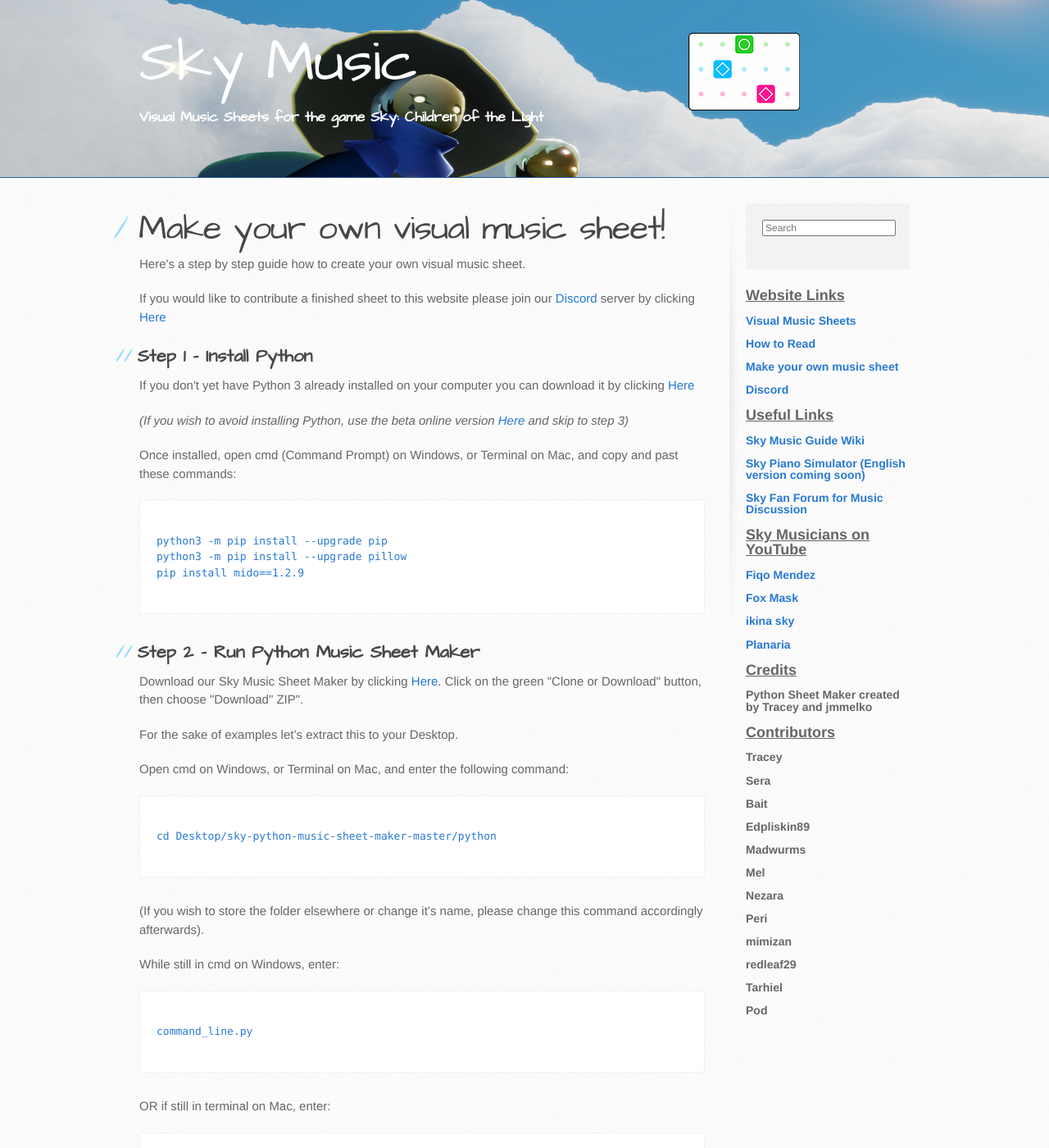
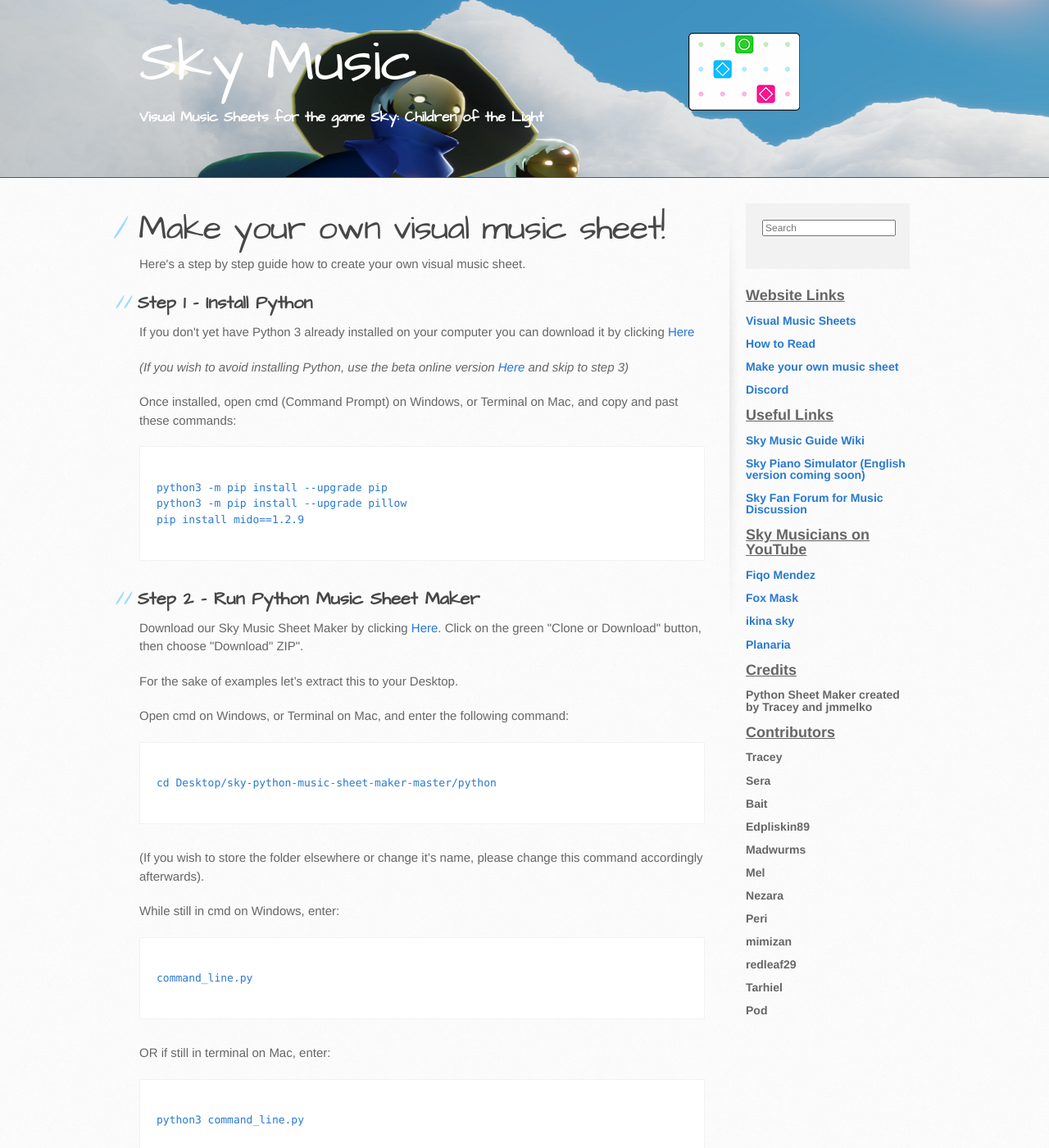
Before and after one commit to sky-music/sky-music.github.io, a Jekyll site: the page built from make-your-own-sheet.md, in a window 1280 px wide and 1400 px high. Shown: the whole window at 82% size. Built offline with Jekyll 4.4.1, drawn with Linux system fonts in a browser that asks for light colours; some of the changed text lies outside the part shown.

Commit message:
Update make-your-own-sheet.md

```diff
--- a/make-your-own-sheet.md
+++ b/make-your-own-sheet.md
@@ -5,7 +5,6 @@ layout: default
 <h1>Make your own visual music sheet!</h1>
 
 <p>Here's a step by step guide how to create your own visual music sheet.</p>
-If you would like to contribute a finished sheet to this website please join our <a href="./discord.html">Discord</a> server by clicking  <a href="./discord.html">Here</a>
 
 <h2>Step 1 - Install Python</h2>
 <p>If you don't yet have Python 3 already installed on your computer you can download it by clicking <a href="https://www.python.org/downloads/" target="_blank">Here</a></p>
@@ -54,19 +53,19 @@ We recommend typing your notation out in Notepad or similar before inputting int
 <p>For the benefit of this tutorial we'll use the ABC1-5 method, however you may find other supported notations <a href="./assets/images/notations.png" target="_blank">Here</a></p>
 <p><img src="./assets/images/ABC15.jpg"></p>
 If you're unfamilliar with this chart or how it will output, please see the <a href="./how-to-read.html">How to Read</a> page.
-</hr>
+
 <p>Seperate boxes by using a blank space, for example typing "B3 B4 B5" will produce:</p>
 <p><img src="./assets/images/notespaces.png"></p>
-<hr></hr>
+<hr>
 <p>Type letters with no space for a chord, for example typing "A1A3A5 B1B3B5" will produce:</p>
 <p><img src="./assets/images/chords.png"></p>
-<hr></hr>
+<hr>
 <p>Use . for blank notes, used to signify a pause in the song, for example typing "B4 . B5" will produce:</p>
 <p><img src="./assets/images/space.png"></p>
-<hr></hr>
+<hr>
 <p>Use - for coloured notes, used to signify pressing buttons in a fast pace, for example "A3-B1-B3-B5-C3" will produce:</p>
 <p><img src="./assets/images/colourednotes.JPG"></p>
-<hr></hr>
+<hr>
 <p>To indicate a repeat section, use * directly followed by a number, for example "C1C3 *2" will produce:</p>
 <img src="./assets/images/Repeat.JPG">
 
```
